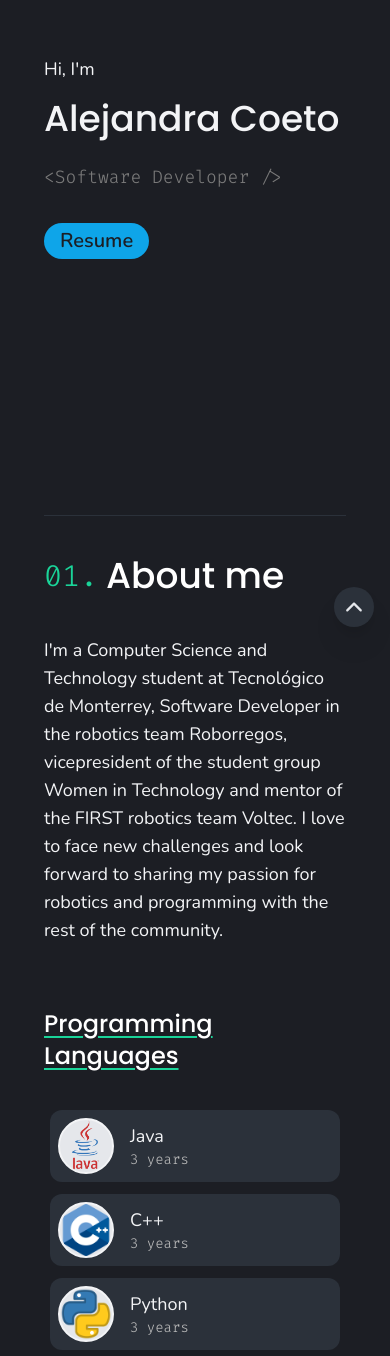
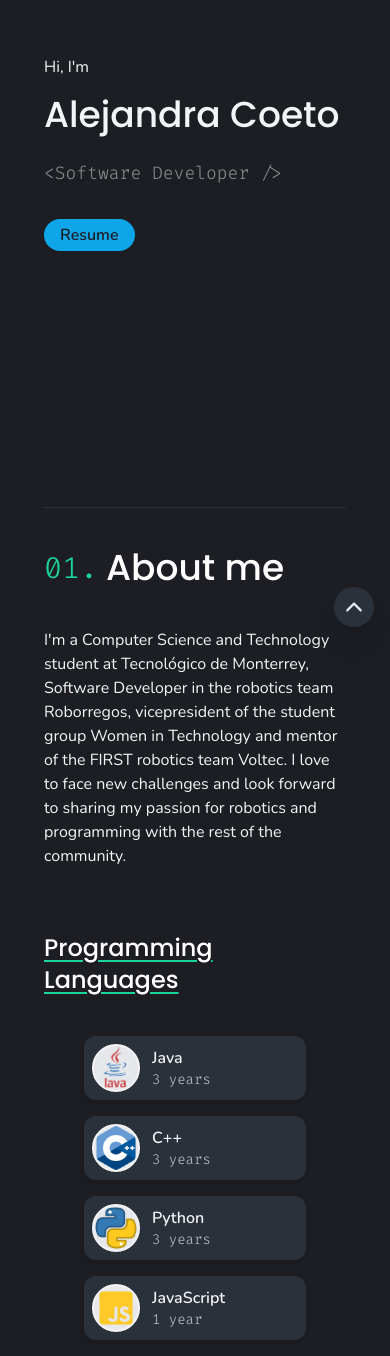
Before and after one commit to Ale-Coeto/portfolio, a Next.js app: page / in a window 390 px wide. Shown: the part 201-1557 px from the top of the page. Built offline with nearby package versions, Linux system fonts and the light colour scheme.

Commit message:
Improved ui elements, fixed spacing, sizes and layout

```diff
--- a/src/app/(pages)/about.tsx
+++ b/src/app/(pages)/about.tsx
@@ -23,14 +23,14 @@ const About = () => {
                     <h2 className="font-bold text-xl">Languages Spoken</h2>
                     <ul className="basis-1/3 inline-block right-0">
                         <li className="right-0 pr-0"> Spanish <span > Native </span>  </li>
-                        <li className="right-0 pr-0"> English  <span > Advanced (B2) </span> </li>
+                        <li className="right-0 pr-0"> English  <span > Advanced (C1) </span> </li>
                         <li className="right-0 pr-0"> German <span > Intermediate (B1)</span>  </li>
                     </ul>
                 </div>
             </div>
 
             <IconGrid title="Programming Languages" items={pLanguages} />
-            <IconGrid title="Technologies" items={technologies} />
+            <IconGrid title="Technologies" items={technologies} size="sm"/>
 
 
 
--- a/src/app/(pages)/contact.tsx
+++ b/src/app/(pages)/contact.tsx
@@ -9,6 +9,9 @@ import toast from "react-hot-toast";
 import emailjs from "@emailjs/browser";
 import axios from "axios";
 import dotenv from "dotenv";
+import Divider from "../components/Divider";
+import { FaEnvelope } from "react-icons/fa";
+
 
 
 
@@ -87,16 +90,30 @@ const Contact = () => {
 
                 </div>
 
-                <button type="submit" className=" bg-sky-500 rounded-md px-2 text-xl font-nunito text-custom-dark-gray font-semibold hover:bg-sky-400">
+                {/* <button type="submit" className=" bg-custom-text-dark-gray px-2 text-custom-dark-gray rounded-md font-fira-code font-semibold hover:underline">
                     Send
-                </button>
+                </button> */}
+                <div className="flex justify-end">
+                    <button className=" bg-sky-500 rounded-full px-3 py-1 font-nunito text-custom-dark-gray font-semibold">
+                        Send
+                    </button>
+                </div>
 
             </form>
-
-            <div className="justify-items-center text-center">
-                <Tag name="alecoeto@hotmail.com" icon={BsEnvelope} />
-                <Tag name="alecocoeto" icon={BsLinkedin} href="https://www.linkedin.com/in/alecoeto/" />
-                <Tag name="Ale-Coeto" icon={BsGithub} href="https://github.com/Ale-Coeto" />
+            <Divider />
+            <div className="flex lg:flex-row flex-col justify-between text-left mt-8">
+                <div className="text-xl flex gap-3 ">
+                    {/* <h1 className="font-bold pb-1">
+                        Contact
+                    </h1> */}
+                    <Tag name="Ale-Coeto" icon={BsGithub} href="https://github.com/Ale-Coeto" />
+                    <Tag name="alecocoeto" icon={BsLinkedin} href="https://www.linkedin.com/in/alecoeto/" />
+                    <Tag name="alecoeto@hotmail.com" icon={FaEnvelope} href="mailto:alecoetos@gmail.com?subject=Contact portfolio&body=Contacting you through your portfolio" />
+                </div>
+                <div className="mt-5" />
+                <p className="text-sm">
+                    Last update: Oct 7, 2024
+                </p>
             </div>
 
         </div>
--- a/src/app/(pages)/intro.tsx
+++ b/src/app/(pages)/intro.tsx
@@ -6,15 +6,15 @@ const intro = () => {
                     Hi, I&apos;m
                 </div>
 
-                <div className="text-4xl sm:text-6xl font-poppins my-4">
+                <div className="text-4xl sm:text-5xl font-poppins my-4">
                     Alejandra Coeto
                 </div>
 
-                <div className="pt-2 text-lg sm:text-2xl font-fira-code text-custom-text-dark-gray mb-8" >
+                <div className="pt-2 text-lg sm:text-xl font-fira-code text-custom-text-dark-gray mb-8" >
                     &#60;Software Developer /&#62;
                 </div>
                 <a href="/pdfs/Resume.pdf" target="_blank">
-                    <button className=" bg-sky-500 rounded-full px-4 py-1 text-xl font-nunito text-custom-dark-gray font-semibold">
+                    <button className=" bg-sky-500 rounded-full px-4 py-1 text-base font-nunito text-custom-dark-gray font-semibold">
                         Resume
                     </button>
                 </a>
--- a/src/app/components/About/IconElement.tsx
+++ b/src/app/components/About/IconElement.tsx
@@ -7,23 +7,28 @@ interface IconElementProps {
     name: string
     time: string
     level: number
+    size?: string
 }
 const IconElement: React.FC<IconElementProps> = ({
     icon,
     name,
     time,
-    level
+    level,
+    size,
 }) => {
     return (
-        <div className="flex flex-row align-center bg-custom-light-gray p-2 rounded-xl m-1.5 items-center">
-            <RoundedIcon icon={icon} />
-            <div className='flex flex-col justify-between'>
-                    <div className='font-nunito'>
-                        {name}
+        <div className="flex flex-row items-center bg-custom-light-gray p-2 rounded-xl m-2 shadow-md hover:shadow-lg transition-shadow duration-300">
+            <RoundedIcon icon={icon} size={size} />
+            <div className='flex flex-col ml-0 '> {/* Added margin-left for spacing */}
+                <div className='font-nunito text-base font-semibold'> {/* Added a larger font size */}
+                    {name}
+                </div>
+                {time && (
+                    <div className="text-custom-text-gray font-fira-code text-sm"> {/* Added margin-top for spacing */}
+                    {time}
                     </div>
-                    <div className="text-custom-text-gray font-fira-code text-sm m-0">
-                        {time}
-                    </div>
+                )}
+
             </div>
         </div>
     )
--- a/src/app/components/About/IconGrid.tsx
+++ b/src/app/components/About/IconGrid.tsx
@@ -8,14 +8,15 @@ interface IconGridProps {
         icon: string
         time: string
         level: number
-    }[]
+    }[],
+    size?: string
 
 }
-const IconGrid: React.FC<IconGridProps> = ({ title, items }) => {
+const IconGrid: React.FC<IconGridProps> = ({ title, items, size }) => {
     return (
         <div>
             <Subtitle title={title} />
-            <div className=" grid  md:grid-cols-2 lg:grid-cols-3 xl:grid-cols-4  2xl:grid-cols-5" >
+            <div className=" grid px-8 md:px-12  md:grid-cols-2 lg:grid-cols-3 xl:grid-cols-4  2xl:grid-cols-5" >
                 {items.map((item, key) => (
                     <IconElement
                         key={key}
@@ -23,6 +24,7 @@ const IconGrid: React.FC<IconGridProps> = ({ title, items }) => {
                         icon={item.icon}
                         time={item.time}
                         level={item.level}
+                        size={size}
                     />
                 ))}
 
--- a/src/app/components/Nav/DesktopBar.tsx
+++ b/src/app/components/Nav/DesktopBar.tsx
@@ -12,8 +12,11 @@ const DesktopBar = () => {
             <div className="fixed border-b z-50 w-full top-0 pt-1 h-16  drop-shadow-sm opacity-[0.97] backdrop-blur-lg" >
                 <nav className="flex justify-between flex-row mt-4 mx-8 text-white">
                     <a href="#">
-                        <div className=" bg-sky-500 rounded-md px-2 text-xl font-nunito text-custom-dark-gray font-semibold">
+                        {/* <div className=" bg-sky-500 rounded-md px-2 text-xl font-nunito text-custom-dark-gray font-semibold">
                             AC
+                        </div> */}
+                        <div className="rounded-md px-2 text-xl font-mono text-sky-500 ">
+                            ACS
                         </div>
                     </a>
 
@@ -27,7 +30,7 @@ const DesktopBar = () => {
             </div>
             <div className=" fixed bottom-0 w-1 2xl:right-30 lg:right-20 lg:visible invisible xl:w-2 h-1/2 rounded-full bg-gradient-to-b from-custom-green to-sky-400 " />
             <div className="fixed bottom-1/3 pt-36 right-[-4rem] lg:visible invisible text-white font-fira-code rotate-90">
-                <Tag name="Ale-Coeto" icon={BsGithub} href="https://github.com/Ale-Coeto" />
+                <Tag name="Ale-Coeto" icon={BsGithub} href="https://github.com/Ale-Coeto" bar />
             </div>
 
 
--- a/src/app/components/RoundedIcon.tsx
+++ b/src/app/components/RoundedIcon.tsx
@@ -17,12 +17,14 @@ const RoundedIcon: React.FC<RoundedIconProps> = ({ icon, color, size }) => {
     //     setLoading(false);
     return (
         <div
-            className={clsx(` relative  inline-block  rounded-full  overflow-hidden  border-2 border-solid border-gray-100`,
+            className={clsx(`relative  inline-block  rounded-full  overflow-hidden border-2 border-solid border-gray-100`,
                 color == 'blue' && 'bg-blue-900',
                 color == 'black' && 'bg-gray-900',
                 color == 'white' && 'bg-white',
                 !color && 'bg-gray-200',
-                size == 'xl' ? 'h-16 w-16 p-0' : "h-14 w-14 mr-4",
+                !size && 'h-12 w-12 mr-3',
+                size == 'xl' && 'h-16 w-16 p-0',
+                size == 'sm' && 'h-8 w-8 mr-3',
                 // loading && 'animate-pulse',
             )}
         >
--- a/src/app/components/Subtitle.tsx
+++ b/src/app/components/Subtitle.tsx
@@ -1,11 +1,13 @@
 
 interface SubtitleProps {
-    title: string
+    title: string,
+    header?: string
 }
 
-const Subtitle: React.FC<SubtitleProps> = ({ title }) => {
+const Subtitle: React.FC<SubtitleProps> = ({ title, header }) => {
     return (
         <div
+            id={header}
             className="
 
             text-white
--- a/src/app/layout.tsx
+++ b/src/app/layout.tsx
@@ -20,7 +20,7 @@ export default function RootLayout({
     <html lang="en" className='scroll-smooth scroll-pt-24'>
       <body className={inter.className}>{children}
         <ToasterContext />
-        <NavBar>
+        <NavBar children={undefined}>
         </NavBar>
       </body>
     </html>
--- a/src/app/page.tsx
+++ b/src/app/page.tsx
@@ -11,7 +11,7 @@ export default function Home() {
 
   return (
 
-    <main className='py-16 bg-custom-dark-gray md:px-20 lg:px-40 xl:px-60 px-11 text-gray-100 text-lg font-nunito font-light'>
+    <main className='py-16 bg-custom-dark-gray md:px-20 lg:px-40 xl:px-60 px-11 text-gray-100 font-nunito font-light'>
       <Intro />
       <Divider />
 
--- a/tailwind.config.js
+++ b/tailwind.config.js
@@ -12,7 +12,7 @@ module.exports = {
         'custom-light-gray': '#2b313a',
         'custom-green': '#1ad499',
         'custom-text-gray' : '#BBBBBB',
-        'custom-text-dark-gray' : '#7A7A7A',
+        'custom-text-dark-gray' : '#838A8A',
       },
       fontFamily: {
         'fira-code': ['Fira Code', 'monospace'],
```
